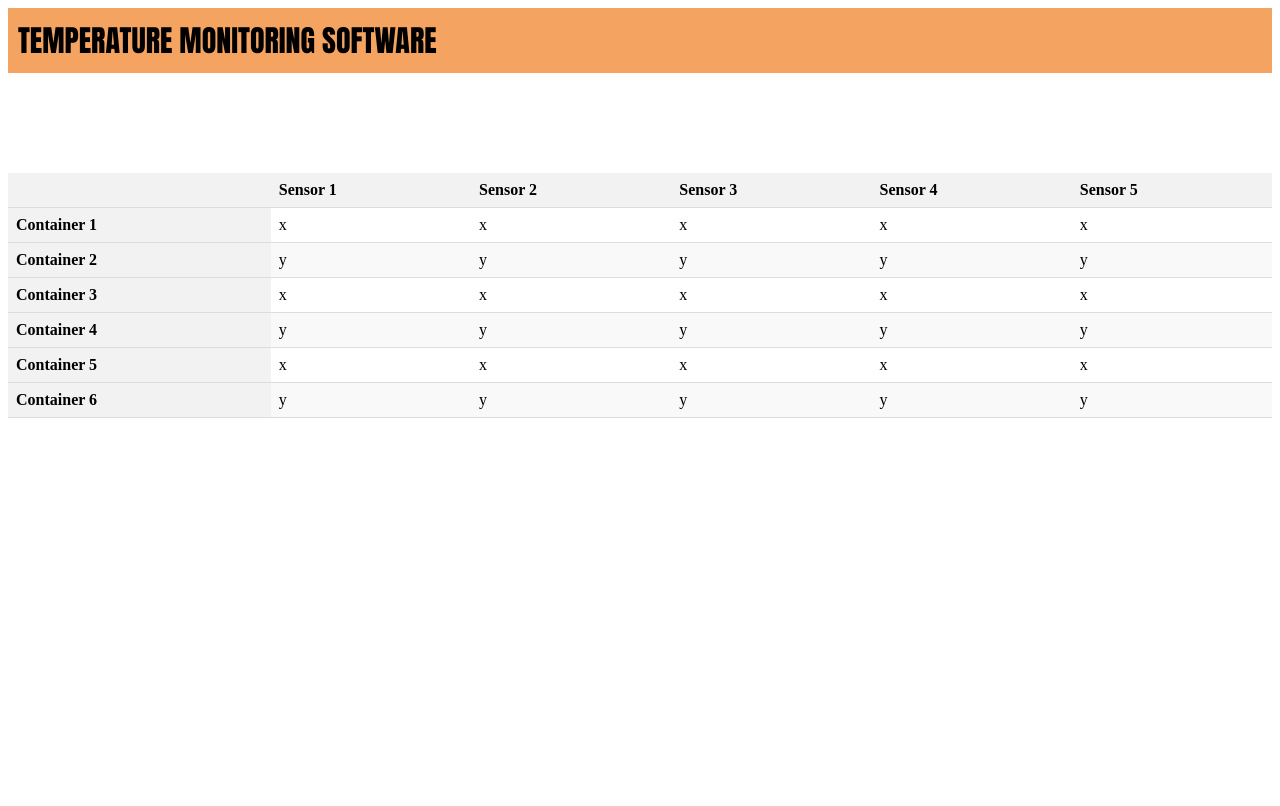
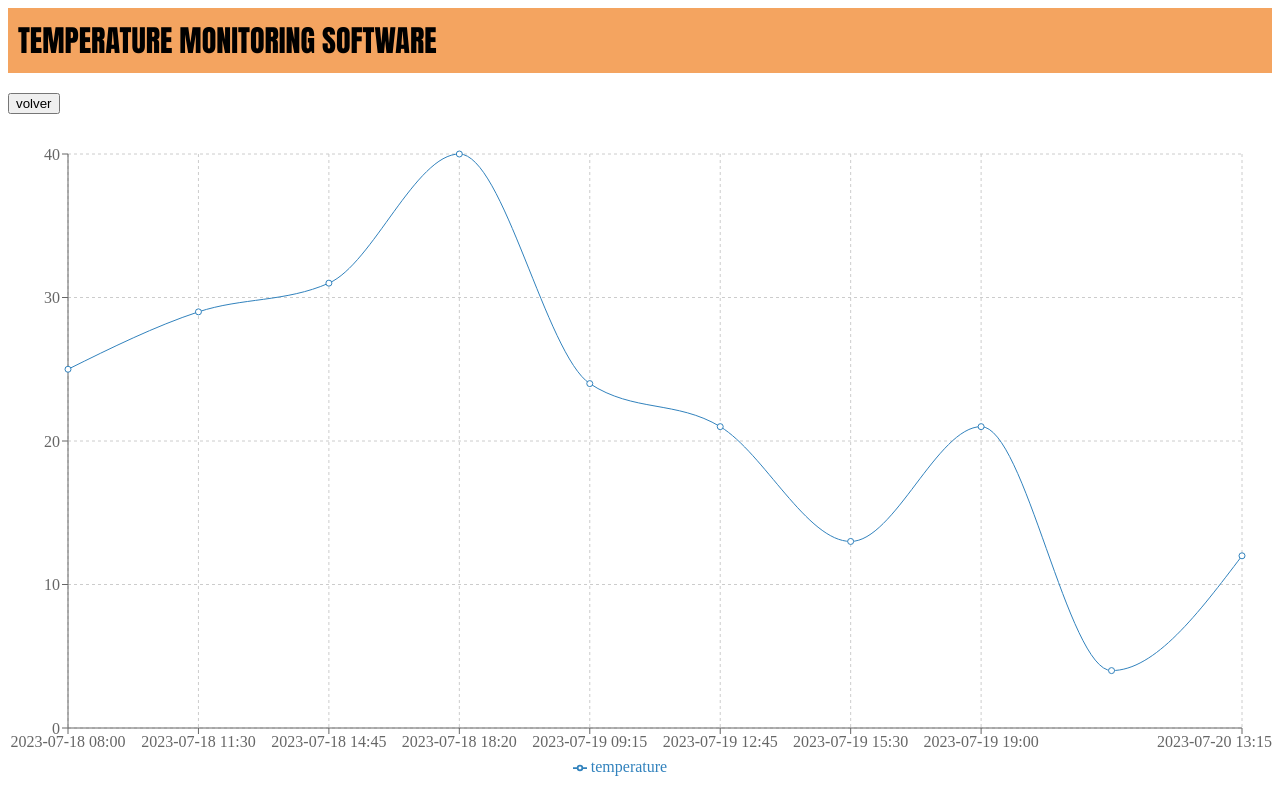
Before and after one commit to barbar4bm/frontend_bd, a React (Create React App) app in the folder index/: page /chart in a window 1280 px wide. Built offline with nearby package versions, Linux system fonts and the light colour scheme.

Commit message:
feat<App>:Guide Chart

```diff
--- a/index/package.json
+++ b/index/package.json
@@ -9,7 +9,10 @@
     "axios": "^1.4.0",
     "react": "^18.2.0",
     "react-dom": "^18.2.0",
+    "react-icons": "^4.10.1",
+    "react-router-dom": "^6.14.2",
     "react-scripts": "5.0.1",
+    "recharts": "^2.7.2",
     "web-vitals": "^2.1.4"
   },
   "scripts": {
--- a/index/src/App.js
+++ b/index/src/App.js
@@ -1,17 +1,19 @@
 import React from 'react'
-import MainTable from './components/MainTable';
-import Header from './template/Header';
 import './App.css'
-
+import MainView from './views/MainView';
+import { BrowserRouter, Route, Routes } from "react-router-dom";
+import ContainerGraph from './views/ContainerGraph';
+import NotFound from './views/NotFound';
 
 function App() {
     return (
-        <div className='header-container'>
-            <Header/>
-            <div className='table-container'>
-                <MainTable/>
-            </div>
-        </div>
+        <BrowserRouter>
+            <Routes>
+                <Route exact path='/' Component={MainView}/>
+                <Route exact path='/chart' Component={ContainerGraph}/>
+                <Route path='*' Component={NotFound}/>
+            </Routes>
+        </BrowserRouter>
     );
 }
 
--- a/index/src/components/MainTable.js
+++ b/index/src/components/MainTable.js
@@ -1,5 +1,7 @@
 import React from 'react';
 import './MainTable.css'
+import { Link } from 'react-router-dom';
+import { FaChartLine } from 'react-icons/fa'
 
 const MainTable = () => {
   return (
@@ -12,6 +14,7 @@ const MainTable = () => {
         <th scope="col"> Sensor 3</th>
         <th scope="col"> Sensor 4</th>
         <th scope="col"> Sensor 5</th>
+        <th scope="col"> Chart</th>
         </tr>
       </thead>
       <tbody>
@@ -22,6 +25,13 @@ const MainTable = () => {
         <td>x</td>
         <td>x</td>
         <td>x</td>
+        <td>
+          <Link to='/chart'>
+            <button>
+            <FaChartLine/>
+            </button>
+          </Link>
+        </td>
         </tr>
         <tr>
         <th scope="row">Container 2</th>
@@ -30,6 +40,13 @@ const MainTable = () => {
         <td>y</td>
         <td>y</td>
         <td>y</td>
+        <td>
+          <Link to='/chart'>
+            <button>
+            <FaChartLine/>
+            </button>
+          </Link>
+        </td>
         </tr>
         <tr>
         <th scope="row">Container 3</th>
@@ -38,6 +55,13 @@ const MainTable = () => {
         <td>x</td>
         <td>x</td>
         <td>x</td>
+        <td>
+          <Link to='/chart'>
+            <button>
+            <FaChartLine/>
+            </button>
+          </Link>
+        </td>
         </tr>
         <tr>
         <th scope="row">Container 4</th>
@@ -46,6 +70,13 @@ const MainTable = () => {
         <td>y</td>
         <td>y</td>
         <td>y</td>
+        <td>
+          <Link to='/chart'>
+            <button>
+            <FaChartLine/>
+            </button>
+          </Link>
+        </td>
         </tr>
         <tr>
         <th scope="row">Container 5</th>
@@ -54,6 +85,13 @@ const MainTable = () => {
         <td>x</td>
         <td>x</td>
         <td>x</td>
+        <td>
+          <Link to='/chart'>
+            <button>
+            <FaChartLine/>
+            </button>
+          </Link>
+        </td>
         </tr>
         <tr>
         <th scope="row">Container 6</th>
@@ -62,6 +100,13 @@ const MainTable = () => {
         <td>y</td>
         <td>y</td>
         <td>y</td>
+        <td>
+          <Link to='/chart'>
+            <button>
+            <FaChartLine/>
+            </button>
+          </Link>
+        </td>
         </tr>
       </tbody>
     </table>
--- /dev/null
+++ b/index/src/components/TinyLineChart.js
@@ -0,0 +1,43 @@
+import React from 'react'
+import {CartesianGrid, Legend, Line, LineChart, ResponsiveContainer, Tooltip, XAxis, YAxis} from 'recharts'
+
+const data = [
+  { date: '2023-07-18 08:00', temperature: 25 },
+  { date: '2023-07-18 11:30', temperature: 29 },
+  { date: '2023-07-18 14:45', temperature: 31 },
+  { date: '2023-07-18 18:20', temperature: 40 },
+  { date: '2023-07-19 09:15', temperature: 24 },
+  { date: '2023-07-19 12:45', temperature: 21 },
+  { date: '2023-07-19 15:30', temperature: 13 },
+  { date: '2023-07-19 19:00', temperature: 21 },
+  { date: '2023-07-20 10:30', temperature: 4 },
+  { date: '2023-07-20 13:15', temperature: 12 }
+]
+
+const TinyLineChart = () => {
+  return (
+    <ResponsiveContainer width='100%' aspect={2}>
+      <LineChart
+        data={data}
+        width={250}
+        height={200}
+        margin={{
+          top:10,
+          right:30,
+          left:0,
+          bottom:0
+        }}
+      >
+        <CartesianGrid strokeDasharray='3 3' />
+        <XAxis dataKey='date' />
+        <YAxis />
+        <Tooltip />
+        <Legend />
+        <Line type='monotone' dataKey='temperature' />
+      </LineChart>
+    </ResponsiveContainer>
+
+  )
+}
+
+export default TinyLineChart
--- a/index/src/index.js
+++ b/index/src/index.js
@@ -2,4 +2,5 @@ import React from 'react'
 import ReactDOM from 'react-dom'
 import App from './App';
 
-ReactDOM.render(<App/>, document.getElementById('root'))
+const rootContainer = document.getElementById('root');
+ReactDOM.createRoot(rootContainer).render(<App />);
--- /dev/null
+++ b/index/src/views/ContainerGraph.js
@@ -0,0 +1,22 @@
+import React from 'react'
+import Header from '../template/Header'
+import TinyLineChart from '../components/TinyLineChart'
+import { Link } from 'react-router-dom'
+
+const ContainerGraph = () => {
+  return (
+    <div>
+        <Header />
+        <div style={{marginBlock:'20px'}}>
+          <Link to='/'>
+            <button>volver</button>
+          </Link>
+        </div>
+        <div style={{marginBlock:'30px'}}>
+          <TinyLineChart/>
+        </div>
+    </div>
+  )
+}
+
+export default ContainerGraph
--- /dev/null
+++ b/index/src/views/MainView.js
@@ -0,0 +1,16 @@
+import React from 'react'
+import Header from '../template/Header'
+import MainTable from '../components/MainTable'
+
+const MainView = () => {
+  return (
+        <div>
+            <Header/>
+            <div style={{marginBlock:'50px'}}>
+              <MainTable/>
+            </div>
+        </div>
+  )
+}
+
+export default MainView
--- /dev/null
+++ b/index/src/views/NotFound.js
@@ -0,0 +1,15 @@
+import React from 'react'
+import { FaSadTear } from 'react-icons/fa'
+
+
+const NotFound = () => {
+  return (
+    <div style={{display:'flex',justifyContent:'center',alignItems:'center'}}>
+        <FaSadTear/>
+        <h1>Not Found</h1>
+        <FaSadTear/>
+    </div>
+  )
+}
+
+export default NotFound
```
Also changed, not shown: index/src/views/Container.js (added, +9 -0 lines), 1 other file (tests, documents, lock files or other folders).
